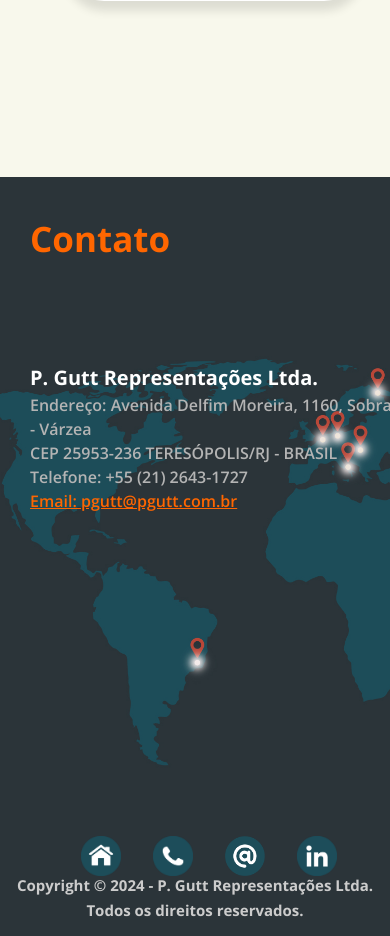
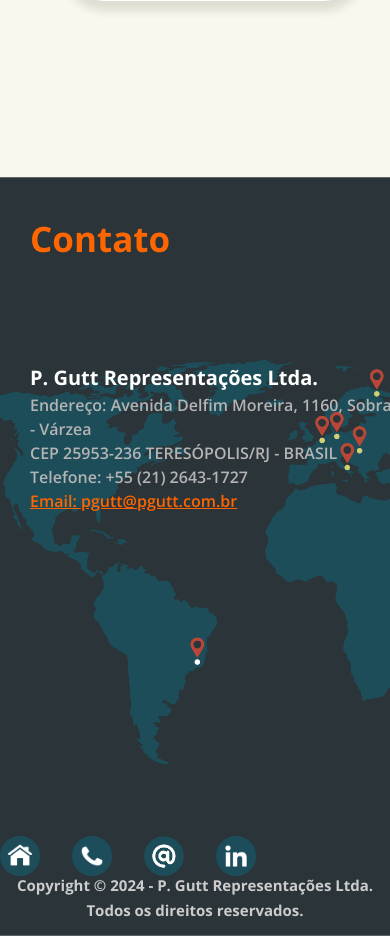
Before and after one commit to clarisseisnard/pgutt, a Django app: page / in a window 390 px wide; the page is wider, and only the part inside the window is pictured. Shown: the part 4657-5593 px from the top of that part. Run offline with Django 5.2, Linux system fonts and the light colour scheme.

Commit message:
changes to css

```diff
--- a/app/static/app/styles.css
+++ b/app/static/app/styles.css
@@ -373,6 +373,7 @@ main {
 
 #img-text {
     color: #ffffff;
+    /* color: red; */
     font-size: 40px;
 }
 
@@ -630,7 +631,7 @@ main {
     font-size: 10px;
 
     background-color: #182C37;
-    background: url('./MundiBlue_0.jpg');
+    background: url('./MundiBlue2.png');
     background-repeat: no-repeat;
     background-position: center;
     /* filter: brightness(50%); */
--- a/static/app/styles.css
+++ b/static/app/styles.css
@@ -630,7 +631,7 @@ main {
     font-size: 10px;
 
     background-color: #182C37;
-    background: url('./MundiBlue_0.jpg');
+    background: url('./MundiBlue2.png');
     background-repeat: no-repeat;
     background-position: center;
     /* filter: brightness(50%); */
@@ -1184,7 +1184,7 @@ button[type="submit"] {
     .contato-text-container {
       position: relative;
       /* border: 2px solid red; */
-      width: 100%;
+      width: fit-content;
       margin: 0;
       left: 150px;
       text-align: left;
@@ -1192,6 +1192,14 @@ button[type="submit"] {
       padding: 2rem 0;
     }
 
+    .copyright-text-container {
+      width: fit-content;
+    }
+
+    .footer-icons {
+      width: fit-content;
+    }
+
 }
 
 @media screen and (max-width: 991px) {
@@ -1564,7 +1588,7 @@ button[type="submit"] {
   .contato-text-container {
     position: relative;
     /* border: 2px solid red; */
-    width: 100%;
+    width: fit-content;
     margin: 0;
     left: 30px;
     text-align: left;
@@ -1642,9 +1673,23 @@ button[type="submit"] {
   }
 
   .footer-icons {
-    margin-left: 30px;
+    /* position: absolute; */
+    /* border: 2px solid red; */
+    width: fit-content;
+    margin: auto;
     img {
       width: 40px;
     }
   }
-}
+
+  .copyright-text-container {
+    /* border: 2px solid red; */
+    width: fit-content;
+  }
+
+  .contato-text-container {
+    width: fit-content;
+    /* border: 2px solid red; */
+  }
+
+}
```
Also changed, not shown: other parts of static/app/styles.css (+41 -18 lines), 1 other file.
